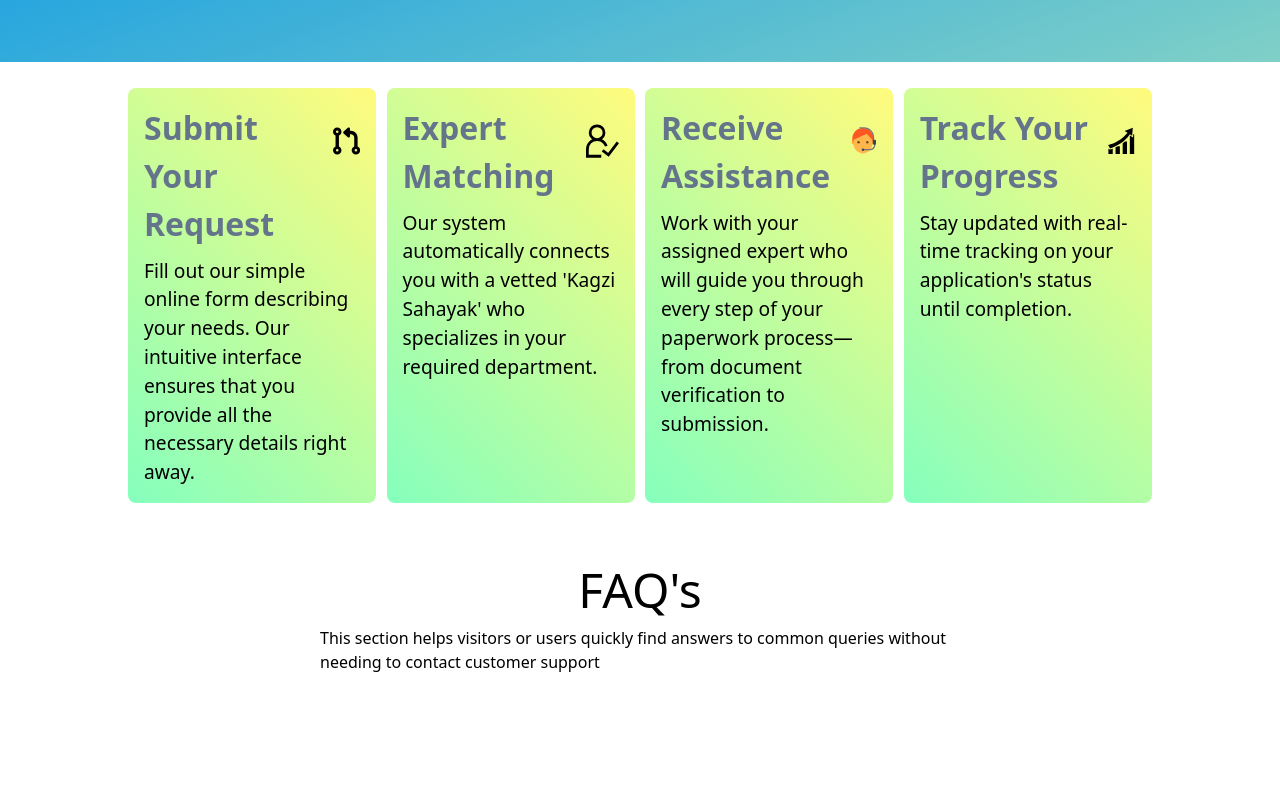
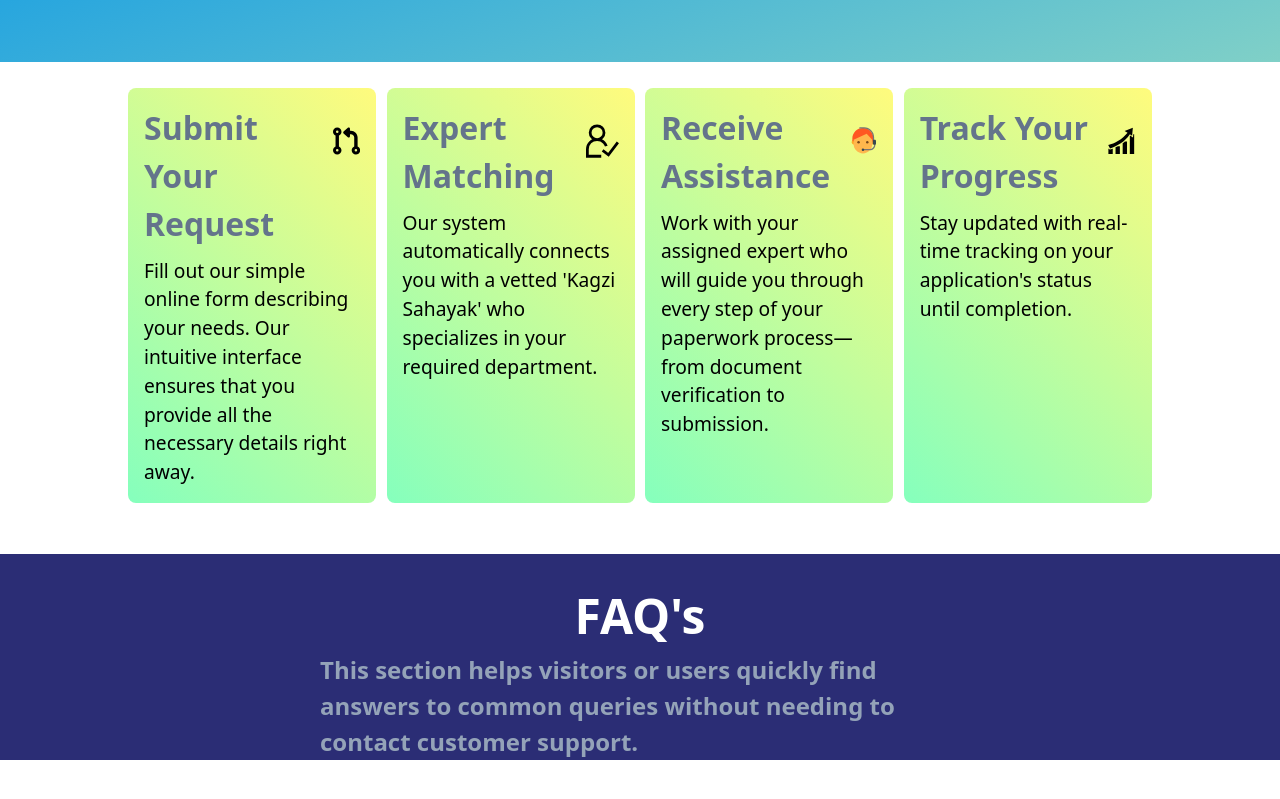
Before and after one commit to suryanshpandey61/Farmer_Site, a React (Create React App) app: page / in a window 1280 px wide. Shown: the part 3977-4776 px from the top of the page. Before the commit the page ends 4651 px from the top, so only its background shows below. Built offline with nearby package versions, Linux system fonts and the light colour scheme; a web font is replaced by a local one.

Commit message:
FAQ Added

```diff
--- a/package.json
+++ b/package.json
@@ -7,8 +7,9 @@
     "@testing-library/jest-dom": "^6.6.3",
     "@testing-library/react": "^16.2.0",
     "@testing-library/user-event": "^13.5.0",
-    "react": "^19.0.0",
-    "react-dom": "^19.0.0",
+    "react": "^18.3.1",
+    "react-dom": "^18.3.1",
+    "react-faq-component": "^1.3.4",
     "react-icons": "^5.5.0",
     "react-scripts": "5.0.1",
     "react-scroll": "^1.9.3",
--- a/src/components/FAQ.jsx
+++ b/src/components/FAQ.jsx
@@ -1,16 +1,60 @@
 import React from 'react'
+import Faq from "react-faq-component";
 
+const data = {
+    rows: [
+        {
+            title: "What is mybabu?",
+            content: `mybabu is an online platform that connects you with experts to help you complete government paperwork accurately and efficiently`,
+        },
+        {
+            title: " Who are the 'Babus'",
+            content:
+                "They are experienced professionals with a deep understanding of various government procedures. They are not government employees but trusted freelancers dedicated to making the process easier for you.",
+        },
+        {
+            title: "How do I get started",
+            content: `Simply sign up on our platform, submit your request, and get matched with the right expert who can guide you through the process `,
+        },
+        {
+            title: "Is my data secure?",
+            content: `Absolutely. We take your privacy and data security very seriously, employing robust security measures to protect your information`,
+        },
+    ],
+};
+
+const styles = {
+    bgColor: '#2B2D75',
+    // titleTextColor: "white",
+    rowTitleColor: "white",
+    rowContentColor: 'grey',
+    arrowColor: "red",
+};
+
+const config = {
+    // animate: true,
+    // arrowIcon: "v",
+    // tabFocus: true
+};
 function FAQ() {
+
   return (
-    <div className='w-[100%]'>
+    <div className='w-[100%] bg-[#2B2D75]'>
 
          {/* Heading Div  */}
-        <div className='w-[50%] mx-auto'>
-            <h1 className='flex mx-auto justify-center text-[3rem]'>FAQ's</h1>
-            <p>This section helps visitors or users quickly find answers to common queries without needing to contact customer support</p>
+        <div className='w-[50%] mx-auto pt-[2%]'>
+            <h1 className='flex text-white mx-auto font-bold justify-center text-[3rem]'>FAQ's</h1>
+            <p className='flex mx-auto text-slate-400 font-semibold justify-center text-[1.5rem]'>This section helps visitors or users quickly find answers to common queries without needing to contact customer support.</p>
         </div>
 
         {/* questions grid  */}
+        <div className='w-[80%] mx-auto mt-[4%]'>
+            <Faq
+                data={data}
+                styles={styles}
+                config={config}
+            />
+        </div>
 
 
     </div>
--- /dev/null
+++ b/src/react-faq-component.d.ts
@@ -0,0 +1 @@
+declare module 'react-faq-component';
```
Also changed, not shown: 1 other file (tests, documents, lock files or other folders).
